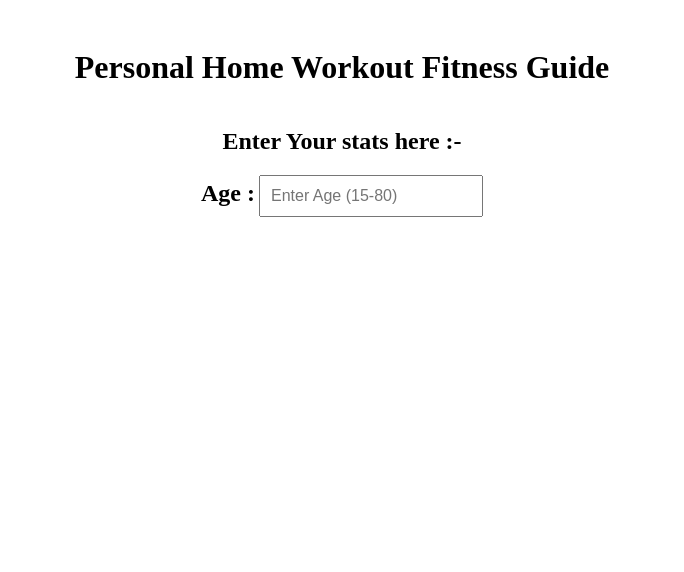
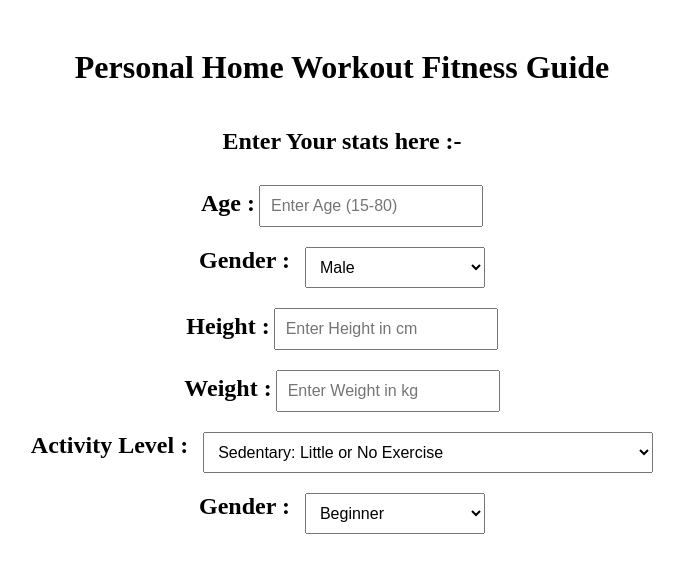
Before and after one commit to Subham269/Personal-Home-Workout-Fitness-Guide, a plain HTML site: page index.html in a window 1280 px wide. Shown: the whole page, without its empty margins (298-982 px from the left). Drawn offline with Linux system fonts and the light colour scheme.

Commit message:
Added The rest of inputs and did more Formatting

```diff
--- a/index.html
+++ b/index.html
@@ -11,5 +11,38 @@
             <label>Age :</label>
             <input type="number" id="age" placeholder="Enter Age (15-80)" min="15" max="80">
         </div>
+        <div class="Form-group">
+            <label>Gender :</label>
+            <select id="Gender">
+                <option value="Male">Male</option>
+                <option value="Female">Female</option>
+            </select>
+        </div>
+        <div class="Form-Group">
+            <label>Height :</label>
+            <input type="number" id="height" placeholder="Enter Height in cm" min="0" max="272">
+        </div>
+        <div class="Form-Group">
+            <label>Weight :</label>
+            <input type="number" id="weight" placeholder="Enter Weight in kg" min="0" max="635">
+        </div>
+        <div class="Form-group">
+            <label>Activity Level :</label>
+            <select id="activity">
+                <option value="low">Sedentary: Little or No Exercise</option>
+                <option value="mid">Light: Exercise 1-3 times/week</option>
+                <option value="abv-avg">Moderate: Exercise 4-5 times/week</option>
+                <option value="high">Active: Daily Exercise or Intense Exercise 3-4 times/week</option>
+            </select>
+        </div>
+        <div class="Form-group">
+            <label>Gender :</label>
+            <select id="Experience">
+                <option value="beg">Beginner</option>
+                <option value="inter">Intermediate</option>
+                <option value="advance">Advanced</option>
+            </select>
+        </div>
     </div>
+
 </body>
--- a/style.css
+++ b/style.css
@@ -13,15 +13,28 @@
     flex-direction : row;
     gap: 15px;
     margin-bottom: 10px;
+    margin-top: 10px;
 }
 input
 {
     padding: 10px;
     width: 200px;
     font-size: 16px;
+    margin-bottom: 10px;
+    margin-top: 10px;
 }
 label
 {
     font-size: 24px;
     font-weight: bold;
 }
+select
+{
+    padding: 10px;
+    width:180px;
+    font-size:16px;
+}
+#activity
+{
+    width:450px;
+}
```
